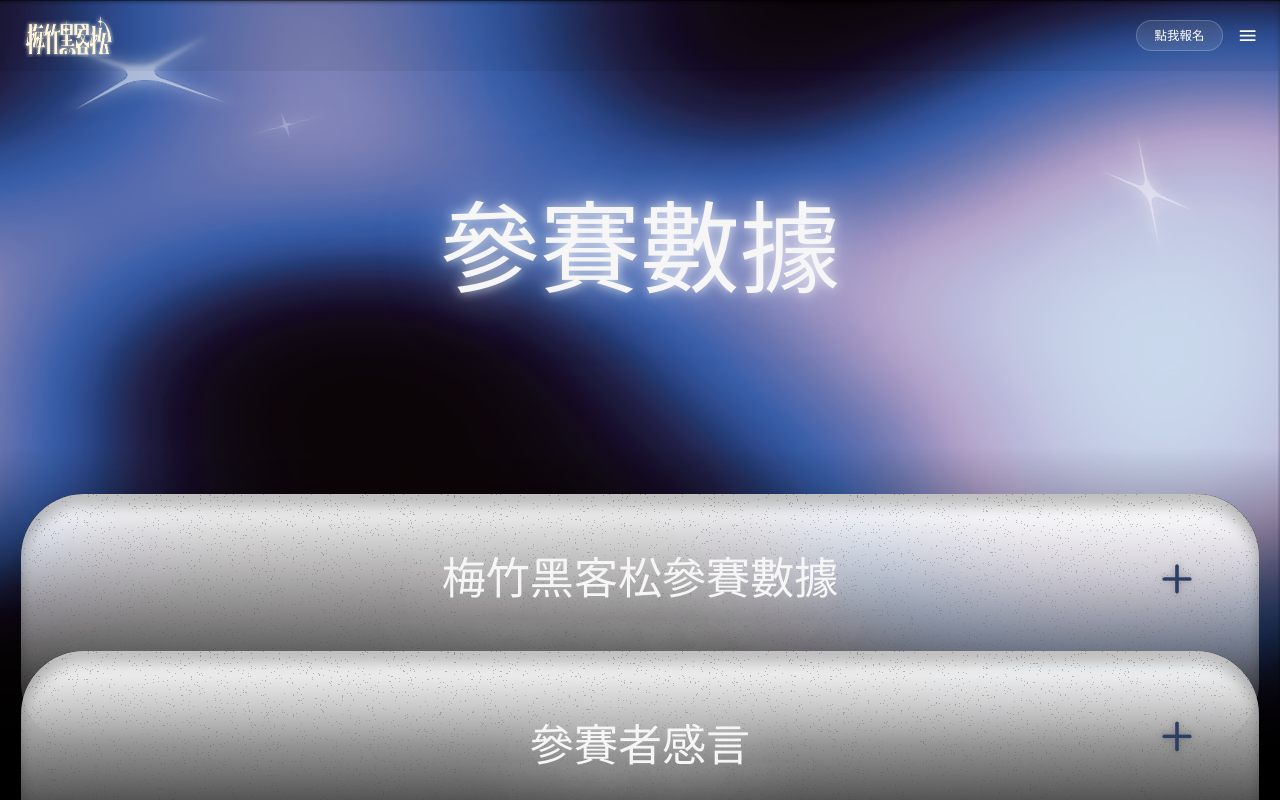
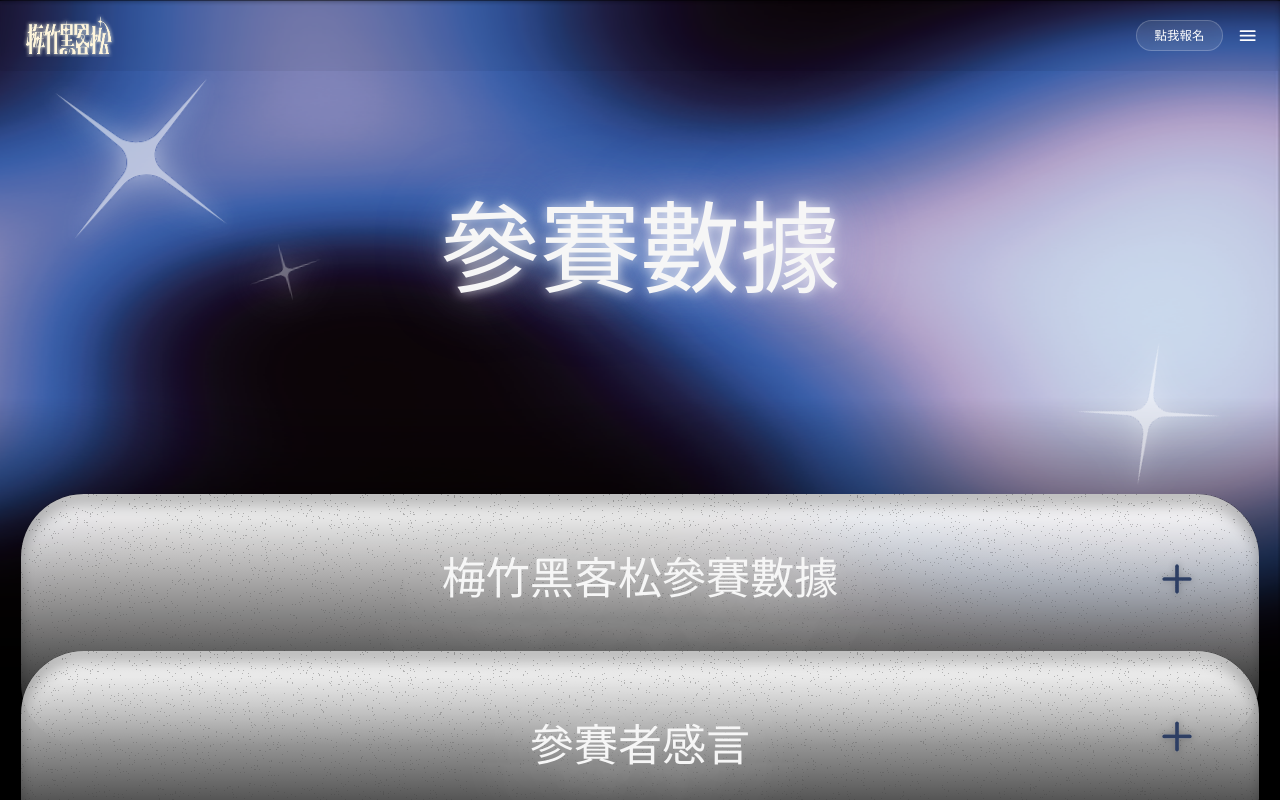
Before and after one commit to Official-Meichu-Hackathon/2026-signup, a React (Vite) app in the folder frontend/: page /stats in a window 1280 px wide. Shown: the top 800 px of the page. Built offline with nearby package versions, Linux system fonts and the light colour scheme; the HTML template or start-up script is replaced by a standard one; a web font is replaced by a local one.

Commit message:
fix/stats: star position and size

```diff
--- a/frontend/src/components/stats/MobileStatsAccordion.tsx
+++ b/frontend/src/components/stats/MobileStatsAccordion.tsx
@@ -10,6 +10,7 @@ import pieDeptHacker from '../../assets/Stats/pie-dept-hacker.svg'
 import pieDeptMaker from '../../assets/Stats/pie-dept-maker.svg'
 import carouselArrow from '../../assets/Stats/carousel-arrow.svg'
 import { TESTIMONIALS } from './testimonials'
+import { RESULT_PLATFORM_URL } from './resultPlatform'
 
 // 參賽數據(手機) 165:1219。設計稿是一個 393 寬的元件，四個 variant 分別是
 // 兩條手風琴的開合組合（Frame 61 全收 / 62 開數據 / 63 開感言 / 60 全開）。
@@ -467,10 +468,10 @@ export default function MobileStatsAccordion() {
         >
           成果平台網址
         </span>
-        {/* TODO: 成果平台上線後補上正式網址 */}
         <a
-          href="#"
-          onClick={(event) => event.preventDefault()}
+          href={RESULT_PLATFORM_URL}
+          target="_blank"
+          rel="noopener noreferrer"
           className="font-noto text-periwinkle absolute left-1/2 w-full -translate-x-1/2 -translate-y-1/2 text-center font-medium underline-offset-4"
           style={{
             top: `${((LINK_SUB_CENTER / H_CARD_LINK) * 100).toFixed(4)}%`,
--- a/frontend/src/components/stats/StatsAccordion.tsx
+++ b/frontend/src/components/stats/StatsAccordion.tsx
@@ -10,6 +10,7 @@ import pieDeptHacker from '../../assets/Stats/pie-dept-hacker.svg'
 import pieDeptMaker from '../../assets/Stats/pie-dept-maker.svg'
 import carouselArrow from '../../assets/Stats/carousel-arrow.svg'
 import { TESTIMONIALS } from './testimonials'
+import { RESULT_PLATFORM_URL } from './resultPlatform'
 
 // 參賽數據(電腦) 378:362。設計稿元件寬 1222.14，頁面上的 instance（378:632）
 // 放大到 1394（1440 版面左右各留 23）。故一律以元件座標系為基準，用 cq()
@@ -458,10 +459,10 @@ export default function StatsAccordion() {
         >
           成果平台網址
         </span>
-        {/* TODO: 成果平台上線後補上正式網址 */}
         <a
-          href="#"
-          onClick={(event) => event.preventDefault()}
+          href={RESULT_PLATFORM_URL}
+          target="_blank"
+          rel="noopener noreferrer"
           className="font-zen text-periwinkle absolute left-1/2 w-full -translate-x-1/2 -translate-y-1/2 text-center underline-offset-4 transition hover:underline"
           style={{
             top: `${((CARD_LINK_CENTER / H_CARD) * 100).toFixed(4)}%`,
--- a/frontend/src/components/stats/StatsStars.tsx
+++ b/frontend/src/components/stats/StatsStars.tsx
@@ -7,19 +7,34 @@ import star6 from '../../assets/Stats/star-6.svg'
 import star7 from '../../assets/Stats/star-7.svg'
 
 // 參賽數據電腦_星星閃爍（570:1341）：頁面底層的 7 顆星。設計稿裡這層是
-// 1423.368×4096.23、擺在 1440×4096 頁框的 (6, 88)，故換算成頁面百分比是
-// left 0.4167% / width 98.845% / top 2.1484% / height 100%（底部超出的
-// 2% 由頁面的 overflow-hidden 裁掉）。
-const LAYER_LEFT = (6 / 1440) * 100
-const LAYER_WIDTH = (1423.368 / 1440) * 100
-const LAYER_TOP = (88 / 4096) * 100
+// 1423.368×4096.23、擺在 1440×4096 頁框的 (6, 88)。
+const PAGE_W = 1440
+const LAYER_X = 6
+const LAYER_Y = 88
+const LAYER_W = 1423.368
+const LAYER_H = 4096.23
+
+// 星星的大小與位置一律只跟「頁面寬度」連動，完全不吃頁面高度：把設計稿的 px
+// 換成 cqw（星層掛 @container，故 1cqw = 頁面寬度的 1%），而不是用百分比 ——
+// top/height 的百分比會對到頁面高度。StatsView 現在已經把頁高照設計稿比例鎖死，
+// 兩者結果相同，但用 cqw 可以確保就算之後頁高又改成跟著內容長，星星也不會像
+// 以前那樣被壓扁 2.24 倍、或是展開時跟著位移。
+const cqw = (designPx: number) => `${((designPx / PAGE_W) * 100).toFixed(4)}cqw`
 
 // 每顆星的三層結構與 ProblemStars 相同，原因也一樣：
-//   1. 外層 = 設計稿量到的外框（旋轉後的 bounding box），用百分比定位；
+//   1. 外層 = 設計稿量到的外框（旋轉後的 bounding box），用 cqw 定位；
 //   2. 中層 = 未旋轉的原始框（innerW/innerH），旋轉與傾斜掛在這層；
 //   3. img  = 素材本身。素材的 viewBox 為了容納「星座光暈」(白色 drop shadow
 //      20/40/50) 而往外擴，所以要用負的 left/top 加上 >100% 的寬高把圖推回去，
 //      否則星星會縮成中間一小點。
+//
+// left/top/width/height 是星層座標系的百分比（left/width 對 1423.368、
+// top/height 對 4096.23），換算成 cqw 交給下面的 render 做。
+//
+// 注意：這組數字是專案沿用、經設計確認過的那一版，「不是」Figma 目前的值。實測
+// 兩者有 5 顆不一致，其中 570:1314 在 Figma 上的 x 已經被拖到 1422.9（= 幾乎整顆
+// 落在頁面右緣之外，畫面內只剩 11px），照抄會讓設計稿中最大的那顆星消失，所以維
+// 持這一版。要重新對 Figma 之前請先確認那顆是不是被誤拖出去了。
 interface Star {
   src: string
   left: number
@@ -124,7 +139,8 @@ const STARS: Star[] = [
     delay: 1.2,
   },
   {
-    // 570:1317 — 左下角，貼齊星層底部
+    // 570:1317 — 左下角，貼齊星層底部。星層比頁框高 88，故這顆算出來的 bottom
+    // 是負值（垂在頁面底緣之下），露出上半截。
     src: star6,
     left: 0,
     top: 95.6,
@@ -161,24 +177,27 @@ const STARS: Star[] = [
 
 export default function StatsStars() {
   return (
+    // inset-0 讓星層等於整個頁面框，@container 則讓裡面的 cqw 對到頁面寬度。
     <div
       aria-hidden
-      className="pointer-events-none absolute h-full"
-      style={{
-        left: `${LAYER_LEFT}%`,
-        top: `${LAYER_TOP}%`,
-        width: `${LAYER_WIDTH}%`,
-      }}
+      className="@container pointer-events-none absolute inset-0"
     >
-      {STARS.map((star) => (
+      {STARS.map((star) => {
+        // 先把星層座標系的百分比換回設計稿 px，再加上星層原點
+        const w = (star.width / 100) * LAYER_W
+        const h = (star.height / 100) * LAYER_H
+        const pageX = LAYER_X + (star.left / 100) * LAYER_W
+        const pageY = LAYER_Y + (star.top / 100) * LAYER_H
+        return (
           <div
             key={star.src}
             className="absolute"
             style={{
-            left: `${star.left}%`,
-            top: `${star.top}%`,
-            width: `${star.width}%`,
-            height: `${star.height}%`,
+              left: cqw(pageX),
+              top: cqw(pageY),
+              width: cqw(w),
+              // 高度由寬度推出來，形狀才不會隨頁面高度變形
+              aspectRatio: `${w} / ${h}`,
             }}
           >
             <div
@@ -205,7 +224,8 @@ export default function StatsStars() {
               />
             </div>
           </div>
-      ))}
+        )
+      })}
     </div>
   )
 }
--- /dev/null
+++ b/frontend/src/components/stats/resultPlatform.ts
@@ -0,0 +1,3 @@
+// 成果平台網址（Frame 54 的「點擊文字即可進入」）。電腦版與手機版的手風琴
+// 各自實作了一份卡片，這裡集中放網址，避免兩邊改到不一致。
+export const RESULT_PLATFORM_URL = 'https://tenyear.meichuhackathon.org/'
--- a/frontend/src/views/StatsView.tsx
+++ b/frontend/src/views/StatsView.tsx
@@ -6,6 +6,22 @@ import StatsStars from '../components/stats/StatsStars'
 import MobileStatsView from './MobileStatsView'
 import bgGradient from '../assets/Problems/bg-gradient.png'
 
+// 參賽數據電腦版（378:298）是 1440×4096 的固定頁框，內容只佔上面約 1594（標題
+// 220、手風琴 494 起算 1100 高），footer 落在 3882..4096，中間那 2288 是設計稿刻意
+// 留白給背景光暈（參賽數據背景電腦 378:351 裡的 Rectangle 231 就佔 1213..3185）。
+//
+// 故整頁高度改成照設計稿比例鎖死（高 = 寬 × 4096/1440），不再跟著內容長。這樣
+// 展開／收合手風琴時頁面高度不變，背景與星星就完全不會被拉伸也不會位移 ——
+// 之前背景會變是因為下半張漸層錨在 bottom-0，頁面一長高它就跟著往下跑。
+const DESIGN_W = 1440
+const DESIGN_H = 4096
+
+// 上下兩張漸層各自的高度（原本寫死 1064px，寬螢幕不會跟著長）。改成頁高的百分
+// 比，因為頁高已由寬度決定，等於整組背景都跟寬度等比縮放。
+const GLOW_H = `${((1064 / DESIGN_H) * 100).toFixed(4)}%`
+
+// footer 電腦版（1366:61578）在設計稿裡貼齊頁框底部（3882..4096）。頁面高度鎖死
+// 之後內容不再撐滿整頁，故 footer 改成絕對定位貼底，不能留在文件流裡。
 export default function StatsView() {
   // 與題目說明頁同一個切換點：480px 以下改用手機版版面。
   const [isMobile, setIsMobile] = useState(
@@ -22,18 +38,23 @@ export default function StatsView() {
   if (isMobile) return <MobileStatsView />
 
   return (
-    <div className="relative min-h-svh overflow-hidden bg-black">
+    <div
+      className="relative overflow-hidden bg-black"
+      style={{ aspectRatio: `${DESIGN_W} / ${DESIGN_H}`, minHeight: '100svh' }}
+    >
       <Navbar />
       {/* 背景漸層（參賽數據背景電腦 378:351）：與題目說明頁共用同一組素材。 */}
       <img
         src={bgGradient}
         alt=""
-        className="page-glow pointer-events-none absolute top-0 left-[-9.44%] h-[1064px] w-[109.44%] max-w-none select-none"
+        className="page-glow pointer-events-none absolute top-0 left-[-9.44%] w-[109.44%] max-w-none select-none"
+        style={{ height: GLOW_H }}
       />
       <img
         src={bgGradient}
         alt=""
-        className="page-glow pointer-events-none absolute bottom-0 left-[-9.44%] h-[1064px] w-[109.44%] max-w-none rotate-180 select-none"
+        className="page-glow pointer-events-none absolute bottom-0 left-[-9.44%] w-[109.44%] max-w-none rotate-180 select-none"
+        style={{ height: GLOW_H }}
       />
       {/* 參賽數據電腦_星星閃爍（570:1341）：7 顆帶光暈的星，各自不同的閃爍
           相位差。鋪在背景漸層之上、內容之下。 */}
@@ -41,7 +62,7 @@ export default function StatsView() {
 
       {/* 左上角梅竹黑客松 logo（1366:61551），與題目說明頁同一組素材。navbar
           其餘元件（報名按鈕、選單）屬他人負責範圍，此處不實作。 */}
-      <main className="relative z-10 flex flex-col items-center px-6 pt-32 pb-24 md:pt-[220px]">
+      <main className="absolute inset-x-0 top-0 z-10 flex flex-col items-center px-6 pt-32 pb-24 md:pt-[220px]">
         {/* 主標題(電腦版)：Zen Antique 100 / 行高 64（378:306） */}
         <h1 className="glow-text font-zen text-ink text-center text-6xl leading-[64px] md:text-[100px]">
           參賽數據
@@ -52,7 +73,7 @@ export default function StatsView() {
       </main>
 
       {/* footer 灰底（1366:61578）：同題目說明頁，以外層包裹加上玻璃材質。 */}
-      <div className="glass-dark relative z-10">
+      <div className="glass-dark absolute inset-x-0 bottom-0 z-10">
         <Footer />
       </div>
     </div>
```
Lines whose indentation alone changed are shown as unchanged.
